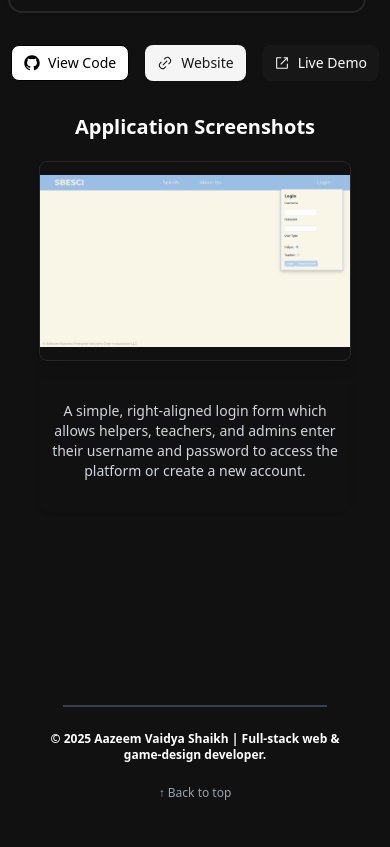
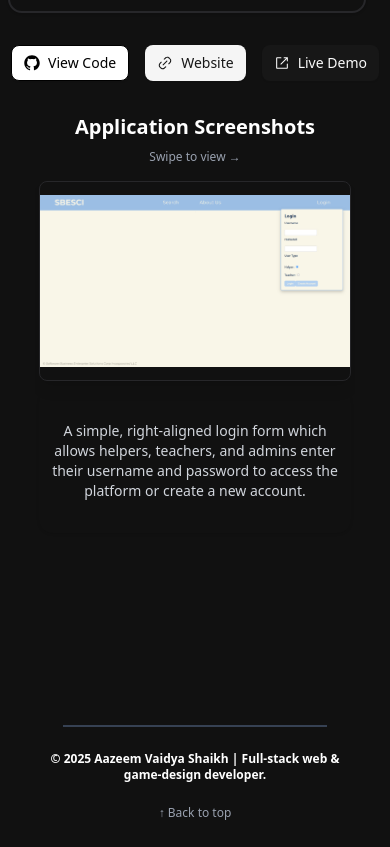
Before and after one commit to AazeemVS/Portfolio-Site, a React (Vite) app in the folder my-portfolio/: page /EduBridgeInfoPage in a window 390 px wide. Shown: the part 1493-2340 px from the top of the page. Built offline with nearby package versions, Linux system fonts and the light colour scheme.

Commit message:
Added a swipe to view button on mobile for the carousel so users know how to see pictures of my projects

```diff
--- a/my-portfolio/src/components/ui/projects/projectPageLayout.tsx
+++ b/my-portfolio/src/components/ui/projects/projectPageLayout.tsx
@@ -75,9 +75,15 @@ export const ProjectPageLayout: React.FC<ProjectPageLayoutProps> = ({
       </div>
       {slides.length > 0 && (
         <section className="mb-8 sm:mb-10 lg:mb-12">
-          <h2 className="text-xl sm:text-2xl lg:text-3xl font-bold text-white mb-4 sm:mb-6 text-center">
+          <h2 className="text-xl sm:text-2xl lg:text-3xl font-bold text-white mb-2 sm:mb-6 text-center">
             Application Screenshots
           </h2>
+
+          {/* Mobile hint */}
+          <p className="sm:hidden text-center text-xs text-gray-400 mb-3">
+            Swipe to view →
+          </p>
+
           <div className="flex justify-center px-2 sm:px-0">
             <Carousel className="w-full max-w-xs sm:max-w-md md:max-w-lg lg:max-w-4xl xl:max-w-5xl">
               <CarouselContent>
@@ -102,6 +108,8 @@ export const ProjectPageLayout: React.FC<ProjectPageLayoutProps> = ({
                   </CarouselItem>
                 ))}
               </CarouselContent>
+
+              {/* Desktop buttons */}
               <CarouselPrevious className="hidden sm:flex h-8 w-8 sm:h-10 sm:w-10 md:h-12 md:w-12 -left-4 sm:-left-8 md:-left-12" />
               <CarouselNext className="hidden sm:flex h-8 w-8 sm:h-10 sm:w-10 md:h-12 md:w-12 -right-4 sm:-right-8 md:-right-12" />
             </Carousel>
```
